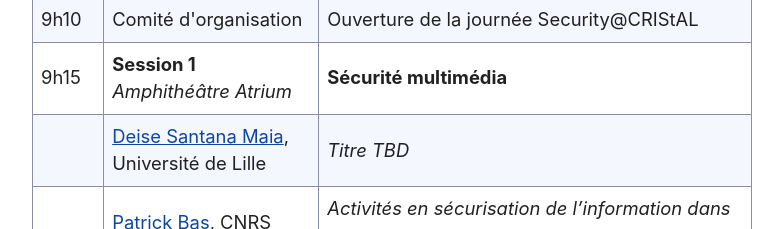
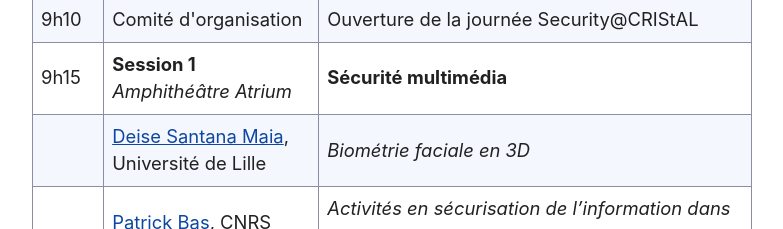
Before and after one commit to securityatcristal/securityatcristal.github.io, a plain HTML site: page index.html in a window 1280 px wide. Shown: the part 1180-1409 px from the top of the page, without its empty margins (248-1031 px from the left). Drawn offline with Linux system fonts and the light colour scheme; a script that the page names is missing.

Commit message:
MAJ titre

```diff
--- a/index.html
+++ b/index.html
@@ -52,7 +52,7 @@
           <tr>
             <td></td>
             <td><a href="https://sites.google.com/view/deisesantanamaia/">Deise Santana Maia</a>, Université de Lille</td>
-            <td><i>Titre TBD</i></td>
+            <td><i>Biométrie faciale en 3D</i></td>
           </tr>
           <tr>
             <td></td>
```
